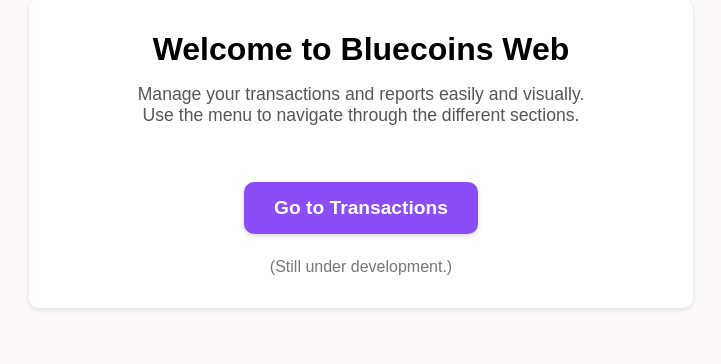
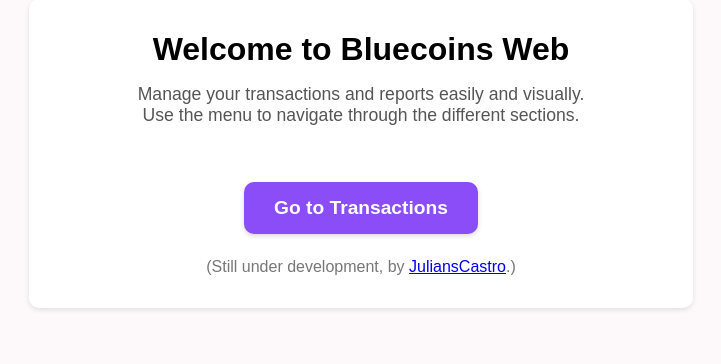
Before and after one commit to JuliansCastro/BluecoinsWeb, a Django app: page / in a window 1280 px wide. Shown: the part 113-477 px from the top of the page, without its empty margins (279-1000 px from the left). Run offline with Django 5.2, Linux system fonts and the light colour scheme.

Commit message:
Update home.html to credit the developer in the development notice

```diff
--- a/BluecoinsWeb_app/templates/home.html
+++ b/BluecoinsWeb_app/templates/home.html
@@ -79,7 +79,7 @@
         <div class="main-title">Welcome to Bluecoins Web</div>
         <div class="subtitle">Manage your transactions and reports easily and visually.<br>Use the menu to navigate through the different sections.</div>
         <a href="{% url 'transactions_list' %}" class="main-btn">Go to Transactions</a>
-        <div class="paragraph">(Still under development.)</div>
+        <div class="paragraph">(Still under development, by <a href="https://github.com/JuliansCastro" target="_blank">JuliansCastro</a>.)</div>
     </div>
 </body>
 </html>
```
